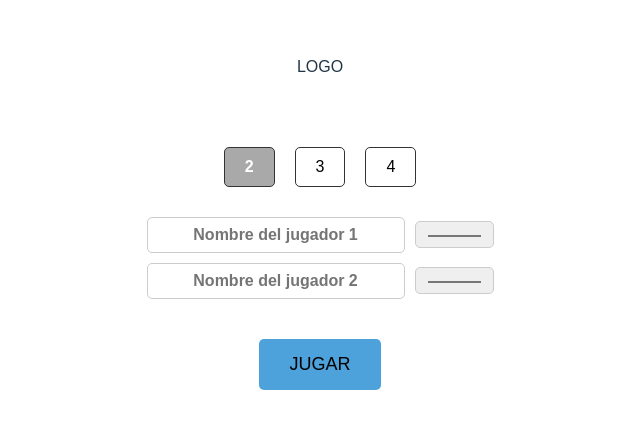
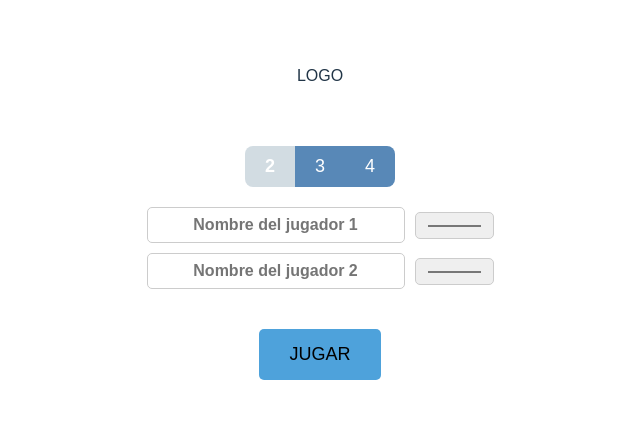
Before and after one commit to GuilleSanzNieto/ProyectoInterfacesMonoply, a React (Vite) app: page / in a window 1280 px wide. Shown: the part 200-628 px from the top of the page, without its empty margins (320-960 px from the left). Built offline with nearby package versions, Linux system fonts and the light colour scheme.

Commit message:
Dejad mi inicio que asi esta bonito

```diff
--- a/src/components/styles/Inicio.css
+++ b/src/components/styles/Inicio.css
@@ -8,16 +8,44 @@
     margin-top: 50px;
 }
 
-  .player-selection{
+.player-selection {
     margin-bottom: 10px;
+    display: flex;
+    justify-content: center;
+    align-items: center;
+    gap: 0;
 }
 
-  button {
+.player-selection button {
+    border: none;
+    border-radius: 0;
+    margin: 0;
+    background-color: rgb(88, 136, 183);
     font-size: 18px;
     padding: 10px 20px;
     cursor: pointer;
+    color: white;
 }
 
+.player-selection button.selected {
+    background-color: rgb(210, 220, 226);
+    font-weight: bold;
+}
+
+.player-selection button:first-child {
+    border-top-left-radius: 8px;
+    border-bottom-left-radius: 8px;
+}
+
+.player-selection button:last-child {
+    border-top-right-radius: 8px;
+    border-bottom-right-radius: 8px;
+}
+
+.selected button{
+    background-color: darkgray;
+    font-weight: bold;
+}
 
 input[type="text"] {
     padding: 8px;
@@ -26,26 +54,19 @@
     font-weight: 600;
 }
 
-
-  .selected {
-    background-color: darkgray;
-    color: white;
-    font-weight: bold;
+.player-input {
+    display: flex;
+    justify-content: center;
+    align-items: center;
+    gap: 10px;
 }
 
 .start-button {
-    margin-top: 30px; /* Espacio con el borde superior */
-    margin-bottom: 30px; /* Espacio con el borde inferior */
+    margin-top: 30px;
+    margin-bottom: 30px;
     padding: 15px 30px;
     font-size: 18px;
     background-color: rgb(78, 162, 219);
     border: none;
     cursor: pointer;
 }
-
-  .player-input{
-    display: flex;
-    justify-content: center;
-    align-items: center;
-    gap: 10px;
-  }
```
Lines whose indentation alone changed are shown as unchanged.
